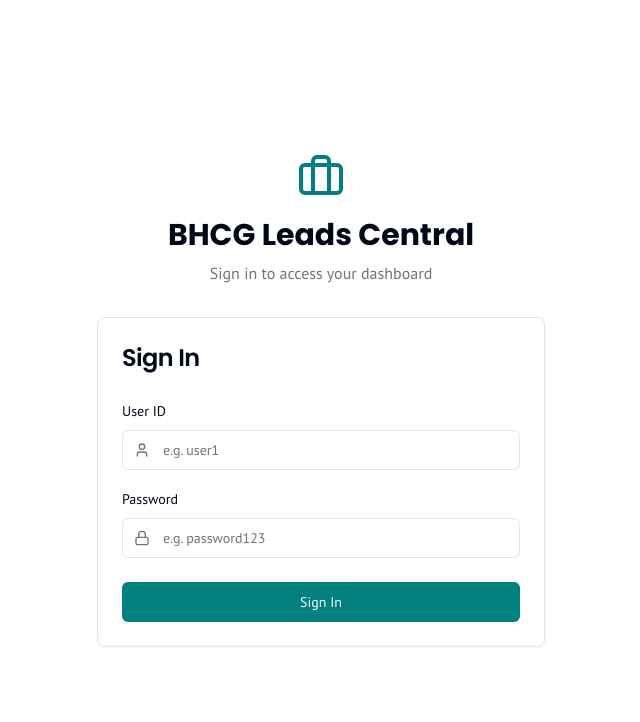
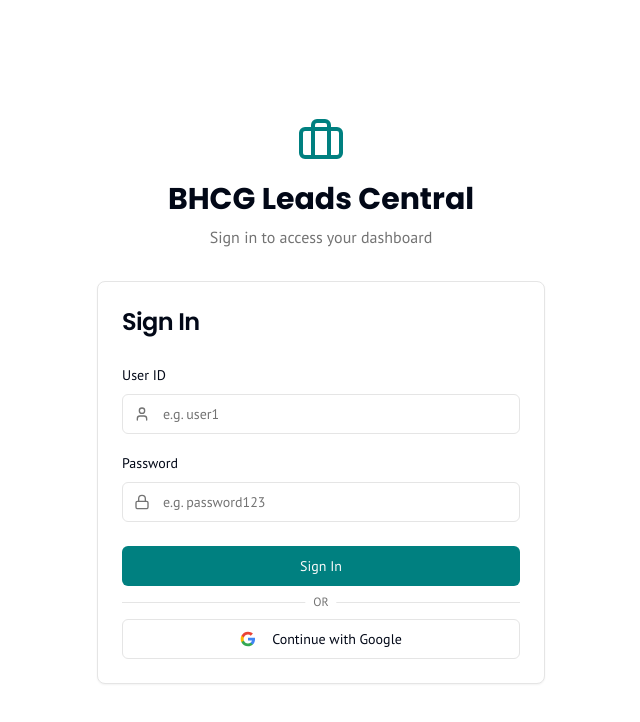
Before and after one commit to sanskar-par/leads-bhcg, a Next.js app: page /login in a window 1280 px wide. Shown: the top 722 px of the page, without its empty margins (319-959 px from the left). Built offline with nearby package versions, Linux system fonts and the light colour scheme; no server answers.

Commit message:
Add Google OAuth authentication with Supabase integration

```diff
--- a/src/components/auth/login-form.tsx
+++ b/src/components/auth/login-form.tsx
@@ -12,6 +12,7 @@ import { Input } from '@/components/ui/input';
 import { Card, CardContent, CardFooter, CardHeader, CardTitle } from '@/components/ui/card';
 import { Form, FormControl, FormField, FormItem, FormLabel, FormMessage } from '@/components/ui/form';
 import { useToast } from "@/hooks/use-toast";
+import { Separator } from '@/components/ui/separator';
 
 
 const formSchema = z.object({
@@ -21,8 +22,9 @@ const formSchema = z.object({
 
 export default function LoginForm() {
   const [loading, setLoading] = useState(false);
+  const [googleLoading, setGoogleLoading] = useState(false);
   const router = useRouter();
-  const { login } = useAuth();
+  const { login, loginWithGoogle } = useAuth();
   const { toast } = useToast();
 
   const form = useForm<z.infer<typeof formSchema>>({
@@ -45,6 +47,21 @@ export default function LoginForm() {
         description: "Invalid User ID or password.",
       });
       setLoading(false);
+    }
+  }
+
+  async function handleGoogleLogin() {
+    setGoogleLoading(true);
+    try {
+      await loginWithGoogle();
+      // Redirect is handled by Supabase
+    } catch (error) {
+      toast({
+        variant: "destructive",
+        title: "Google Login Failed",
+        description: "Unable to sign in with Google. Please try again.",
+      });
+      setGoogleLoading(false);
     }
   }
 
@@ -89,10 +106,49 @@ export default function LoginForm() {
                     )}
                     />
                 </CardContent>
-                <CardFooter>
-                    <Button type="submit" className="w-full" disabled={loading}>
+                <CardFooter className="flex flex-col gap-4">
+                    <Button type="submit" className="w-full" disabled={loading || googleLoading}>
                     {loading && <Loader2 className="mr-2 h-4 w-4 animate-spin" />}
                     Sign In
+                    </Button>
+
+                    <div className="relative w-full">
+                      <Separator />
+                      <span className="absolute left-1/2 top-1/2 -translate-x-1/2 -translate-y-1/2 bg-background px-2 text-xs text-muted-foreground">
+                        OR
+                      </span>
+                    </div>
+
+                    <Button
+                      type="button"
+                      variant="outline"
+                      className="w-full"
+                      onClick={handleGoogleLogin}
+                      disabled={loading || googleLoading}
+                    >
+                      {googleLoading ? (
+                        <Loader2 className="mr-2 h-4 w-4 animate-spin" />
+                      ) : (
+                        <svg className="mr-2 h-4 w-4" viewBox="0 0 24 24">
+                          <path
+                            d="M22.56 12.25c0-.78-.07-1.53-.2-2.25H12v4.26h5.92c-.26 1.37-1.04 2.53-2.21 3.31v2.77h3.57c2.08-1.92 3.28-4.74 3.28-8.09z"
+                            fill="#4285F4"
+                          />
+                          <path
+                            d="M12 23c2.97 0 5.46-.98 7.28-2.66l-3.57-2.77c-.98.66-2.23 1.06-3.71 1.06-2.86 0-5.29-1.93-6.16-4.53H2.18v2.84C3.99 20.53 7.7 23 12 23z"
+                            fill="#34A853"
+                          />
+                          <path
+                            d="M5.84 14.09c-.22-.66-.35-1.36-.35-2.09s.13-1.43.35-2.09V7.07H2.18C1.43 8.55 1 10.22 1 12s.43 3.45 1.18 4.93l2.85-2.22.81-.62z"
+                            fill="#FBBC05"
+                          />
+                          <path
+                            d="M12 5.38c1.62 0 3.06.56 4.21 1.64l3.15-3.15C17.45 2.09 14.97 1 12 1 7.7 1 3.99 3.47 2.18 7.07l3.66 2.84c.87-2.6 3.3-4.53 6.16-4.53z"
+                            fill="#EA4335"
+                          />
+                        </svg>
+                      )}
+                      Continue with Google
                     </Button>
                 </CardFooter>
             </form>
--- a/src/components/layout/header.tsx
+++ b/src/components/layout/header.tsx
@@ -51,7 +51,12 @@ export default function Header() {
                             Welcome, {user.name}
                         </span>
                     )}
-                    <Button variant="outline" size="sm" onClick={logout} className="hidden md:flex">
+                    <Button
+                        variant="outline"
+                        size="sm"
+                        onClick={() => logout()}
+                        className="hidden md:flex"
+                    >
                         <LogOut className="mr-2 h-4 w-4" />
                         Sign Out
                     </Button>
--- a/src/context/auth-context.tsx
+++ b/src/context/auth-context.tsx
@@ -3,13 +3,15 @@
 import React, { createContext, useContext, useState, useEffect, ReactNode } from 'react';
 import { useRouter } from 'next/navigation';
 import { User } from '@/lib/types';
-import { verifyUser, findUserById } from '@/lib/data-supabase';
+import { verifyUser, findUserById, createOrUpdateUserFromGoogle } from '@/lib/data-supabase';
+import { supabase } from '@/lib/supabase';
 
 interface AuthContextType {
   user: User | null;
   loading: boolean;
   login: (userId: string, pass: string) => Promise<boolean>;
-  logout: () => void;
+  loginWithGoogle: () => Promise<void>;
+  logout: () => Promise<void>;
 }
 
 const AuthContext = createContext<AuthContextType | undefined>(undefined);
@@ -22,6 +24,19 @@ export const AuthProvider = ({ children }: { children: ReactNode }) => {
   useEffect(() => {
     const checkUser = async () => {
       try {
+        // Check for Supabase session first
+        const { data: { session } } = await supabase.auth.getSession();
+
+        if (session?.user) {
+          // User logged in with Google
+          const googleUser = await createOrUpdateUserFromGoogle(session.user);
+          if (googleUser) {
+            setUser(googleUser);
+            return;
+          }
+        }
+
+        // Fallback to manual login check
         const storedUserId = sessionStorage.getItem('userId');
         if (storedUserId) {
           const foundUser = await findUserById(storedUserId);
@@ -38,6 +53,23 @@ export const AuthProvider = ({ children }: { children: ReactNode }) => {
       }
     };
     checkUser();
+
+    // Listen for auth changes
+    const { data: { subscription } } = supabase.auth.onAuthStateChange(async (event, session) => {
+      if (event === 'SIGNED_IN' && session?.user) {
+        const googleUser = await createOrUpdateUserFromGoogle(session.user);
+        if (googleUser) {
+          setUser(googleUser);
+        }
+      } else if (event === 'SIGNED_OUT') {
+        setUser(null);
+        sessionStorage.removeItem('userId');
+      }
+    });
+
+    return () => {
+      subscription.unsubscribe();
+    };
   }, []);
 
   const login = async (userId: string, pass: string): Promise<boolean> => {
@@ -53,14 +85,29 @@ export const AuthProvider = ({ children }: { children: ReactNode }) => {
     return false;
   };
 
-  const logout = () => {
+  const loginWithGoogle = async (): Promise<void> => {
+    const { error } = await supabase.auth.signInWithOAuth({
+      provider: 'google',
+      options: {
+        redirectTo: `${window.location.origin}/`,
+      },
+    });
+
+    if (error) {
+      throw error;
+    }
+  };
+
+  const logout = async () => {
+    // Sign out from Supabase
+    await supabase.auth.signOut();
     setUser(null);
     sessionStorage.removeItem('userId');
     router.push('/login');
   };
 
   return (
-    <AuthContext.Provider value={{ user, loading, login, logout }}>
+    <AuthContext.Provider value={{ user, loading, login, loginWithGoogle, logout }}>
       {children}
     </AuthContext.Provider>
   );
--- a/src/lib/data-supabase.ts
+++ b/src/lib/data-supabase.ts
@@ -1,5 +1,6 @@
 import { Lead, User, LeaderboardEntry } from './types';
 import { supabase } from './supabase';
+import type { User as SupabaseUser } from '@supabase/supabase-js';
 
 // --- User Functions ---
 export const findUserById = async (id: string): Promise<User | undefined> => {
@@ -23,6 +24,43 @@ export const verifyUser = async (id: string, pass: string): Promise<User | undef
 
   if (error || !data) return undefined;
   return { id: data.id, name: data.name, avatarUrl: '' };
+};
+
+// Create or update user from Google OAuth
+export const createOrUpdateUserFromGoogle = async (supabaseUser: SupabaseUser): Promise<User | undefined> => {
+  const userId = supabaseUser.email?.split('@')[0] || supabaseUser.id.substring(0, 8);
+  const userName = supabaseUser.user_metadata?.full_name || supabaseUser.email || 'Google User';
+  const avatarUrl = supabaseUser.user_metadata?.avatar_url || '';
+
+  // Check if user exists
+  const { data: existingUser } = await supabase
+    .from('users')
+    .select('id, name')
+    .eq('id', userId)
+    .single();
+
+  if (existingUser) {
+    // User exists, return it
+    return { id: existingUser.id, name: existingUser.name, avatarUrl };
+  }
+
+  // Create new user (without password since they use Google OAuth)
+  const { data: newUser, error } = await supabase
+    .from('users')
+    .insert({
+      id: userId,
+      name: userName,
+      password: null, // NULL password for Google users
+    })
+    .select('id, name')
+    .single();
+
+  if (error || !newUser) {
+    console.error('Error creating user from Google:', error);
+    return undefined;
+  }
+
+  return { id: newUser.id, name: newUser.name, avatarUrl };
 };
 
 // --- Lead Functions ---
```
Also changed, not shown: 2 other files (tests, documents, lock files or other folders).
